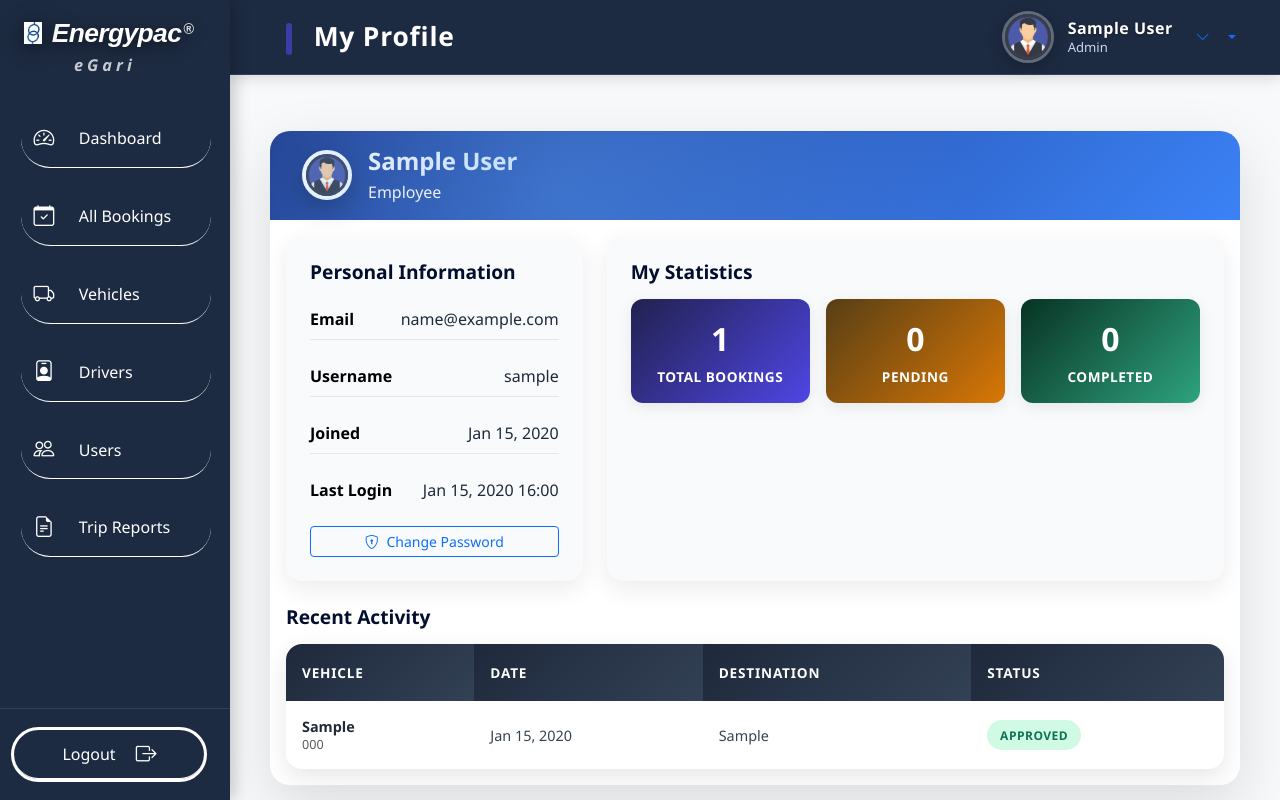
After one commit to tanziul/vehicle-pool-management, a Django app: page /profile/ in a window 1280 px wide. The commit adds this page. Run offline with Django 5.2, Linux system fonts and the light colour scheme; a user stored in the database is signed in; tables that the repository leaves empty hold one stand-in row (values such as "Sample post").

Commit message:
Upto profile sec Tue 9 dec 5:00 PM

```diff
--- a/pool_app/urls.py
+++ b/pool_app/urls.py
@@ -6,6 +6,8 @@ urlpatterns = [
     path('login/', views.login_view, name='login'),
     path('logout/', views.logout_view, name='logout'),
     path('dashboard/', views.dashboard, name='dashboard'),
+
+    path('profile/', views.profile, name='profile'),
 
     path('user/', views.user_dashboard, name='user_dashboard'),
     path('user/bookings/', views.user_bookings, name='user_bookings'),
--- a/pool_app/views.py
+++ b/pool_app/views.py
@@ -10,6 +10,24 @@ from django.db.models import Q
 from .models import User, Driver, Vehicle, Booking, TripReport
 from .forms import BookingForm, TripReportForm
 
+
+
+@login_required
+def profile(request):
+    user = request.user
+
+    context = {
+        'total_bookings_made': user.bookings_made.count(),
+        'pending_bookings_made': user.bookings_made.filter(status='Pending').count(),
+        'completed_bookings_made': user.bookings_made.filter(status='Completed').count(),
+        'recent_bookings': user.bookings_made.select_related('vehicle').order_by('-created_at')[:8],
+    }
+
+    if user.role == 'Admin' or user.is_superuser:
+        context['bookings_approved'] = user.approved_bookings.count()
+        context['total_vehicles_managed'] = Vehicle.objects.count()
+
+    return render(request, 'profile.html', context)
 
 # SEARCH FUNCTION — FIXED
 def search_queryset(queryset, fields, q):
--- a/static/pool_app/css/style.css
+++ b/static/pool_app/css/style.css
@@ -516,10 +516,14 @@ html, body {
     border-spacing: 0;
     width: 100%;
     margin-bottom: 0;
-    background: white;
+    background: transparent !important;
     border-radius: 12px;
     overflow: hidden;
     box-shadow: 0 4px 20px rgba(0,0,0,0.08);
+}
+
+.data-table.zebra-table {
+    background: transparent !important;
 }
 
 .data-table thead th {
@@ -560,36 +564,36 @@ html, body {
 }
 
 /* Zebra striping */
-.zebra-table tbody tr:nth-child(odd) {
-    background: #ffffff !important;
+.table.data-table.zebra-table {
+    background: transparent !important;
 }
 
-.zebra-table tbody tr:nth-child(even) {
-    background: hsl(0, 2%, 58%) !important;
+.table.data-table.zebra-table tbody tr:nth-child(odd) {
+    background: #333333 !important;
+    color: white !important;
 }
 
-.zebra-table tbody tr:nth-child(odd):hover {
-    background: #f1f5f9 !important;
+.table.data-table.zebra-table tbody tr:nth-child(even) {
+    background: #555555 !important;
+    color: white !important;
 }
 
-.zebra-table tbody tr:nth-child(even):hover {
-    background: #e8e8e8 !important;
+.table.data-table.zebra-table tbody tr:nth-child(odd):hover {
+    background: #cbd5e1 !important;
+    color: #374151 !important;
 }
 
-.table tbody tr:nth-child(odd) {
-    background: #ffffff !important;
+.table.data-table.zebra-table tbody tr:nth-child(even):hover {
+    background: #94a3b8 !important;
+    color: #374151 !important;
 }
 
-.table tbody tr:nth-child(even) {
-    background: #f5f5f5 !important;
+.table.data-table.zebra-table tbody td {
+    color: white !important;
 }
 
-.table tbody tr:nth-child(odd):hover {
-    background: #f1f5f9 !important;
-}
-
-.table tbody tr:nth-child(even):hover {
-    background: #e8e8e8 !important;
+.table.data-table.zebra-table tbody td strong {
+    color: white !important;
 }
 
 /* ============================================= */
@@ -929,3 +933,169 @@ html, body {
     overflow: hidden;
     box-shadow: 0 4px 20px rgba(0,0,0,0.08);
 }
+
+.table-responsive.zebra-bg {
+    background: transparent !important;
+}
+
+/* ============================================= */
+/*           FINAL PROFESSIONAL PROFILE PAGE      */
+/*     100% External CSS • No Inline • Energypac Standard */
+/* ============================================= */
+
+.profile-main-card {
+    border-radius: 20px;
+    overflow: hidden;
+    box-shadow: 0 20px 60px rgba(0,0,0,0.12);
+    background: white;
+}
+
+.profile-header-section {
+    background: linear-gradient(135deg, #1e3a8a, #3b82f6);
+    padding: 1rem 2rem;
+    color: white;
+    position: relative;
+}
+
+.profile-header-section::before {
+    content: '';
+    position: absolute;
+    top: 0; left: 0; right: 0; bottom: 0;
+    background: radial-gradient(circle at 30% 70%, rgba(96,165,250,0.4), transparent 60%);
+    pointer-events: none;
+}
+
+.profile-main-avatar {
+    width: 50px;
+    height: 50px;
+    border-radius: 50%;
+    border: 4px solid white;
+    box-shadow: 0 8px 25px rgba(0,0,0,0.3);
+    object-fit: cover;
+}
+
+.profile-main-name {
+    font-weight: 700;
+    font-size: 1.5rem;
+    margin-bottom: 0.25rem;
+}
+
+.profile-main-role {
+    font-size: 1rem;
+    opacity: 0.9;
+    margin-bottom: 0;
+}
+
+.profile-body {
+    padding: 1rem;
+}
+
+.profile-section-heading {
+    font-weight: 700;
+    color: #020e2e;
+    font-size: 1.2rem;
+    margin-bottom: 1rem;
+    display: flex;
+    align-items: center;
+    gap: 0.5rem;
+}
+
+.profile-info-card,
+.profile-stats-card {
+    background: #f8fafc;
+    border-radius: 16px;
+    padding: 1.5rem;
+    box-shadow: 0 8px 25px rgba(0,0,0,0.08);
+    height: 100%;
+}
+
+.profile-info-compact {
+    display: flex;
+    flex-direction: column;
+    gap: 1rem;
+}
+
+.info-row {
+    display: flex;
+    justify-content: space-between;
+    align-items: center;
+    padding: 0.5rem 0;
+    border-bottom: 1px solid #e2e8f0;
+}
+
+.info-row:last-child {
+    border-bottom: none;
+}
+
+.info-label {
+    color: hsl(0, 0%, 0%);
+    font-weight: 700;
+    font-size: 1rem;
+}
+
+.info-value {
+    color: #1e293b;
+    font-weight: 500;
+    font-size: 1rem;
+}
+
+.profile-stats-compact {
+    display: flex;
+    flex-direction: column;
+    gap: 1rem;
+}
+
+.stat-row {
+    display: flex;
+    gap: 1rem;
+    flex-wrap: wrap;
+}
+
+.stat-item {
+    flex: 1;
+    min-width: 120px;
+    text-align: center;
+    padding: 1rem;
+    border-radius: 12px;
+    box-shadow: 0 4px 15px rgba(0,0,0,0.08);
+    transition: transform 0.3s ease;
+}
+
+.stat-item:hover {
+    transform: translateY(-4px);
+}
+
+.stat-number {
+    font-size: 2rem;
+    font-weight: 700;
+    color: #1e3a8a;
+    margin-bottom: 0.25rem;
+}
+
+.stat-label {
+    font-size: 0.85rem;
+    color: #64748b;
+    font-weight: 600;
+    text-transform: uppercase;
+    letter-spacing: 0.5px;
+}
+
+.profile-activity-table {
+    border-radius: 16px;
+    overflow: hidden;
+    box-shadow: 0 8px 25px rgba(0,0,0,0.1);
+}
+
+/* Responsive */
+@media (max-width: 992px) {
+    .profile-header-section { padding: 1rem; }
+    .profile-body { padding: 1.5rem; }
+    .profile-main-avatar { width: 60px; height: 60px; }
+    .stat-row { flex-direction: column; }
+    .stat-item { min-width: auto; }
+}
+
+@media (max-width: 576px) {
+    .profile-stats-container { padding: 0 1rem; }
+    .profile-activity-table { margin: 0 1rem 2rem; }
+}
--- a/templates/admin/bookings.html
+++ b/templates/admin/bookings.html
@@ -20,7 +20,7 @@
             </form>
         </div>
 
-        <div class="table-responsive">
+ <div class="table-responsive">
             <table class="table data-table align-middle">
                 <thead>
                     <tr>
@@ -45,7 +45,7 @@
                             <small class="text-muted">{{ b.vehicle.vehicle_number }}</small>
                         </td>
                         <td>{{ b.destination|default:"—" }}</td>
-                        <td><small>{{ b.start_time|date:"M j, Y H:i" }} → {{ b.end_time|date:"H:i"|default:"—" }}</small></td>
+                        <td><small>{{ b.start_time|date:"M j, Y H:i" }} → {{ b.end_time|date:"M j, Y H:i"|default:"—" }}</small></td>
                         <td>
                             <span class="badge rounded-pill px-3 {% if b.priority == 5 %}bg-danger text-white{% elif b.priority == 4 %}bg-warning text-dark{% else %}bg-secondary text-white{% endif %}">
                                 {{ b.get_priority_display }}
--- a/templates/admin/drivers.html
+++ b/templates/admin/drivers.html
@@ -36,8 +36,8 @@
         </div>
 
         <!-- Table -->
-        <div class="table-responsive">
-            <table class="table data-table">
+ <div class="table-responsive">
+            <table class="table data-table align-middle">
                 <thead>
                     <tr>
                         <th>Name</th>
--- a/templates/admin/users.html
+++ b/templates/admin/users.html
@@ -21,7 +21,7 @@
             </button>
         </div>
 
-        <div class="table-responsive">
+  <div class="table-responsive">
             <table class="table data-table align-middle">
                 <thead>
                     <tr>
--- a/templates/base.html
+++ b/templates/base.html
@@ -85,14 +85,12 @@
         </div>
         <i class="bi bi-chevron-down ms-2"></i>   <!-- THIS IS THE DROPDOWN ICON -->
     </a>
-
-    <!-- Your dropdown menu goes here -->
-    <ul class="dropdown-menu dropdown-menu-end">
-        <li><a class="dropdown-item" href="#">Profile</a></li>
-
-        <li><hr class="dropdown-divider"></li>
-        <li><a class="dropdown-item text-danger" href="{% url 'logout' %}">Logout</a></li>
-    </ul>
+ <!-- Your dropdown menu goes here -->
+<ul class="dropdown-menu dropdown-menu-end">
+    <li><a class="dropdown-item" href="{% url 'profile' %}">Profile</a></li>
+    <li><hr class="dropdown-divider"></li>
+    <li><a class="dropdown-item text-danger" href="{% url 'logout' %}">Logout</a></li>
+</ul>
 </div>
 </header>
 
--- /dev/null
+++ b/templates/profile.html
@@ -0,0 +1,127 @@
+{% extends "base.html" %}
+{% load static %}
+
+{% block page_title %}My Profile{% endblock %}
+
+{% block content %}
+<div class="page-wrapper">
+    <div class="content-card profile-main-card">
+
+        <!-- Compact Profile Header -->
+        <div class="profile-header-section">
+            <div class="d-flex align-items-center gap-3">
+                <img src="{% static 'image/admin.jpg' %}" class="profile-main-avatar" alt="Profile">
+                <div>
+                    <h4 class="profile-main-name mb-1">{{ user.get_full_name|default:user.username }}</h4>
+                    <p class="profile-main-role mb-0">{{ user.get_role_display }}</p>
+                </div>
+            </div>
+        </div>
+
+        <div class="profile-body">
+            <!-- Compact Info & Stats Row -->
+            <div class="row g-4">
+                <!-- Personal Info Card -->
+                <div class="col-lg-4">
+                    <div class="profile-info-card">
+                        <h6 class="profile-section-heading mb-3">Personal Information</h6>
+                        <div class="profile-info-compact">
+                            <div class="info-row">
+                                <span class="info-label">Email</span>
+                                <span class="info-value">{{ user.email|default:"Not set" }}</span>
+                            </div>
+                            <div class="info-row">
+                                <span class="info-label">Username</span>
+                                <span class="info-value">{{ user.username }}</span>
+                            </div>
+                            <div class="info-row">
+                                <span class="info-label">Joined</span>
+                                <span class="info-value">{{ user.date_joined|date:"M d, Y" }}</span>
+                            </div>
+                            <div class="info-row">
+                                <span class="info-label">Last Login</span>
+                                <span class="info-value">{{ user.last_login|date:"M d, Y H:i"|default:"Never" }}</span>
+                            </div>
+                        </div>
+                        <div class="mt-3">
+                            <a href="{% url 'password_change' %}" class="btn btn-sm btn-outline-primary w-100">
+                                <i class="bi bi-shield-lock me-1"></i> Change Password
+                            </a>
+                        </div>
+                    </div>
+                </div>
+
+                <!-- Statistics Card -->
+                <div class="col-lg-8">
+                    <div class="profile-stats-card">
+                        <h6 class="profile-section-heading mb-3">My Statistics</h6>
+                        <div class="profile-stats-compact">
+                            <div class="stat-row">
+                                <div class="stat-item bg-gradient-primary">
+                                    <div class="stat-number text-white">{{ total_bookings_made }}</div>
+                                    <div class="stat-label text-white opacity-90">Total Bookings</div>
+                                </div>
+                                <div class="stat-item bg-gradient-warning">
+                                    <div class="stat-number text-white">{{ pending_bookings_made }}</div>
+                                    <div class="stat-label text-white opacity-90">Pending</div>
+                                </div>
+                                <div class="stat-item bg-gradient-success">
+                                    <div class="stat-number text-white">{{ completed_bookings_made }}</div>
+                                    <div class="stat-label text-white opacity-90">Completed</div>
+                                </div>
+                                {% if user.role == 'Admin' %}
+                                <div class="stat-item bg-gradient-info">
+                                    <div class="stat-number text-white">{{ bookings_approved }}</div>
+                                    <div class="stat-label text-white opacity-90">Approved</div>
+                                </div>
+                                <div class="stat-item bg-gradient-primary">
+                                    <div class="stat-number text-white">{{ total_vehicles_managed }}</div>
+                                    <div class="stat-label text-white opacity-90">Vehicles</div>
+                                </div>
+                                {% endif %}
+                            </div>
+                        </div>
+                    </div>
+                </div>
+            </div>
+
+            <!-- Recent Activity -->
+            <div class="mt-4">
+                <h6 class="profile-section-heading mb-3">Recent Activity</h6>
+                <div class="table-responsive profile-activity-table">
+                    <table class="table data-table align-middle">
+                        <thead>
+                            <tr>
+                                <th>Vehicle</th>
+                                <th>Date</th>
+                                <th>Destination</th>
+                                <th>Status</th>
+                            </tr>
+                        </thead>
+                        <tbody>
+                            {% for b in recent_bookings %}
+                            <tr>
+                                <td><strong>{{ b.vehicle.model }}</strong><br><small class="text-muted">{{ b.vehicle.vehicle_number }}</small></td>
+                                <td>{{ b.start_time|date:"M d, Y" }}</td>
+                                <td>{{ b.destination }}</td>
+                                <td>
+                                    <span class="status-badge
+                                        {% if b.status == 'Approved' %}status-available
+                                        {% elif b.status == 'Pending' %}status-reserved
+                                        {% elif b.status == 'Rejected' %}bg-danger text-white
+                                        {% else %}status-out{% endif %}">
+                                        {{ b.get_status_display }}
+                                    </span>
+                                </td>
+                            </tr>
+                            {% empty %}
+                            <tr><td colspan="4" class="text-center py-4 text-muted">No bookings yet</td></tr>
+                            {% endfor %}
+                        </tbody>
+                    </table>
+                </div>
+            </div>
+        </div>
+    </div>
+</div>
+{% endblock %}
--- a/templates/user/bookings.html
+++ b/templates/user/bookings.html
@@ -34,8 +34,8 @@
 
         <!-- SAME TABLE AS ADMIN (PRIORITY HIDDEN) -->
         {% if bookings %}
-        <div class="table-responsive">
-            <table class="table data-table align-middle zebra-table">
+ <div class="table-responsive">
+            <table class="table data-table align-middle">
                 <thead>
                     <tr>
                         <th>Vehicle</th>
--- a/vehicle_pool/urls.py
+++ b/vehicle_pool/urls.py
@@ -5,6 +5,7 @@ from django.conf.urls.static import static
 urlpatterns = [
 
     path('', include('pool_app.urls')),
+    path('', include('django.contrib.auth.urls')),
 ]
 
 if settings.DEBUG:
```
